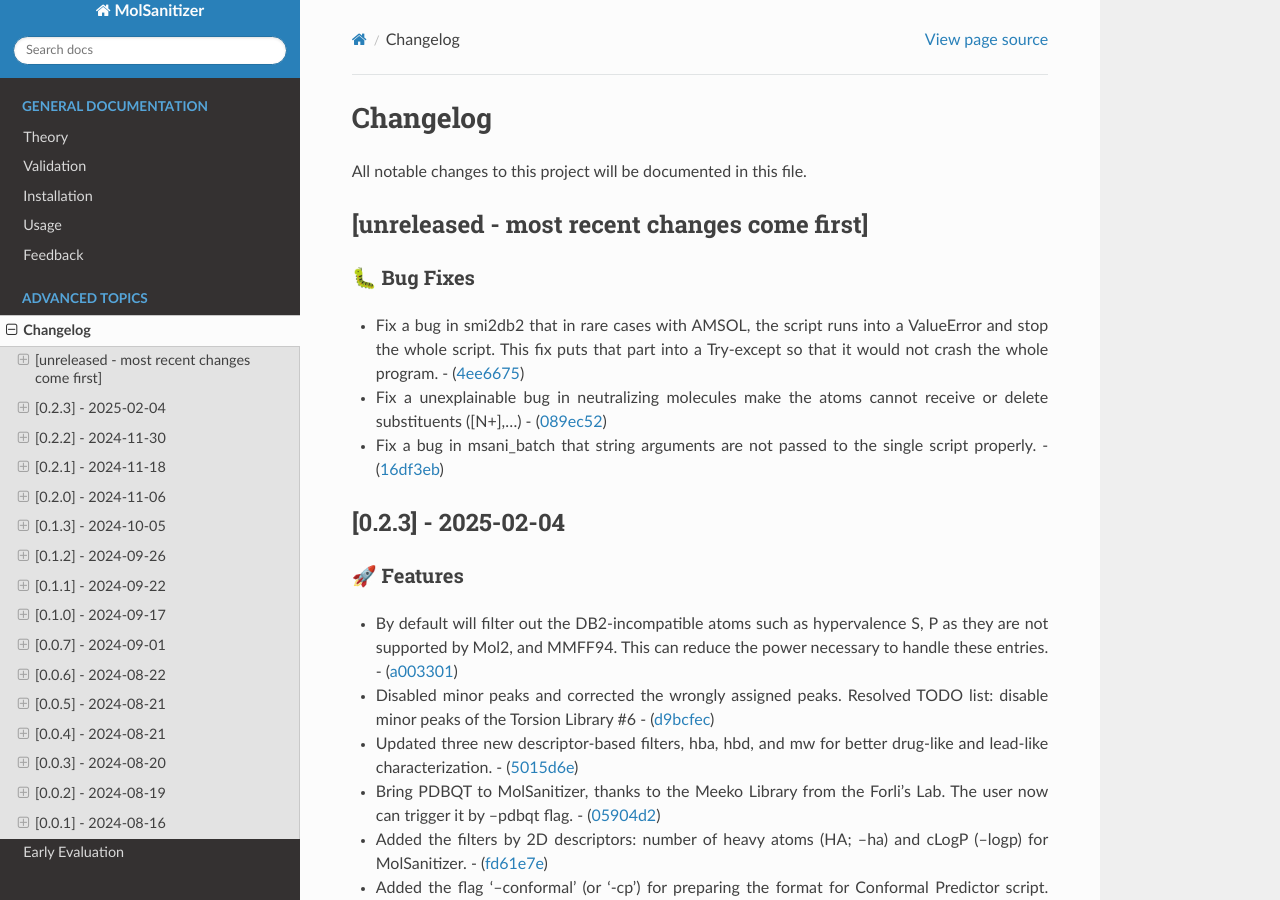
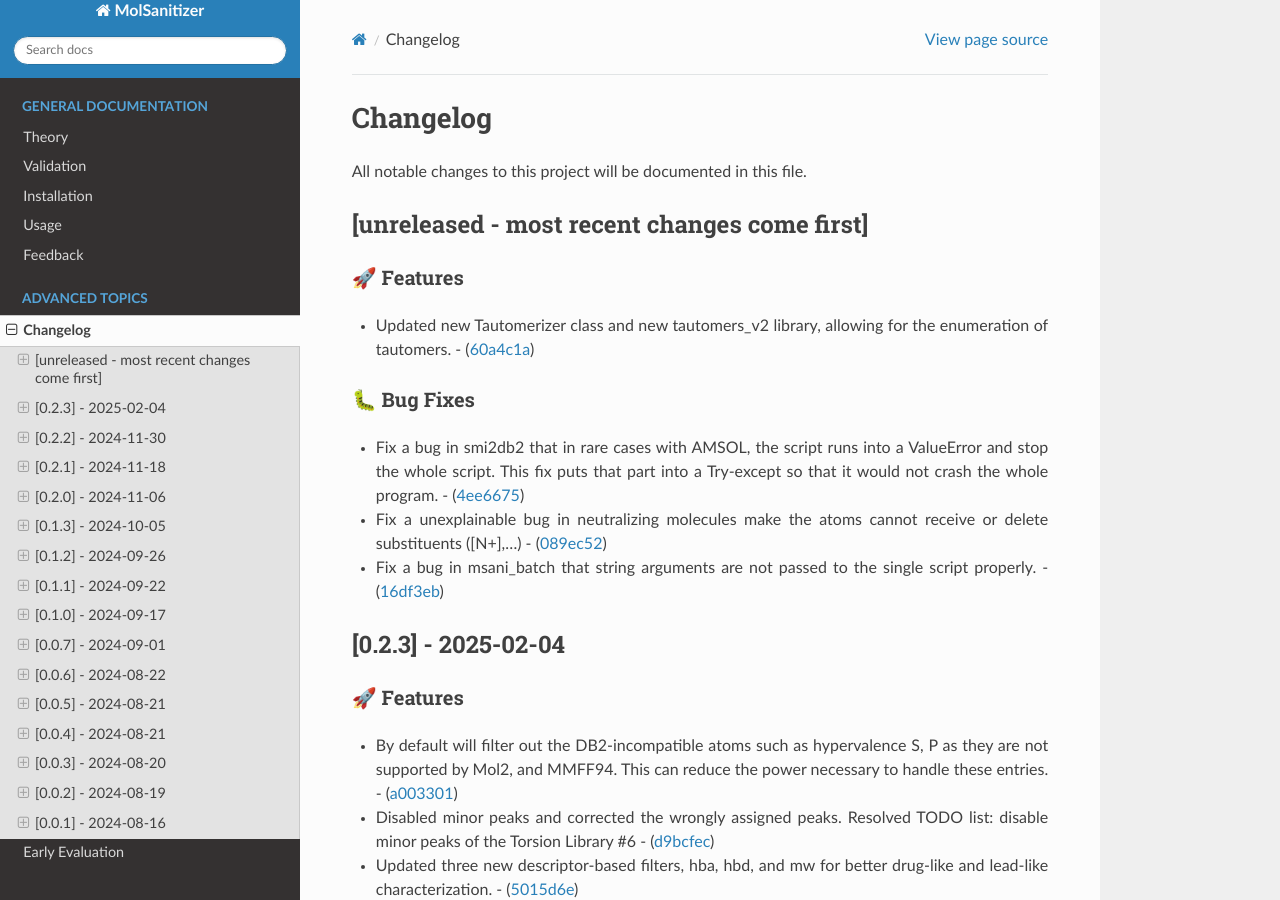
Before and after one commit to phonglam3103/msani-readthedocs, a Sphinx documentation site: the page built from docs/source/changes.rst, in a window 1280 px wide and 900 px high. Built offline with Sphinx 7.4.7 and the Read the Docs theme 3.1.0, drawn with Linux system fonts in a browser that asks for light colours; formulas are drawn with MathJax 3.

Commit message:
Update changes.rst from the software repository

```diff
--- a/docs/source/changes.rst
+++ b/docs/source/changes.rst
@@ -5,6 +5,13 @@ All notable changes to this project will be documented in this file.
 
 [unreleased - most recent changes come first]
 ---------------------------------------------
+
+🚀 Features
+~~~~~~~~~~~
+
+-  Updated new Tautomerizer class and new tautomers_v2 library, allowing
+   for the enumeration of tautomers. -
+   (`60a4c1a <https://github.com/phonglam3103/MolSanitizer/commit/60a4c1abdbe035addbaa336c57726131fe2d182b>`__)
 
 🐛 Bug Fixes
 ~~~~~~~~~~~~
@@ -22,6 +29,8 @@ All notable changes to this project will be documented in this file.
 
 [0.2.3] - 2025-02-04
 --------------------
+
+.. _features-1:
 
 🚀 Features
 ~~~~~~~~~~~
```
Also changed, not shown: other parts of docs/source/changes.rst (+13 -13 lines).
